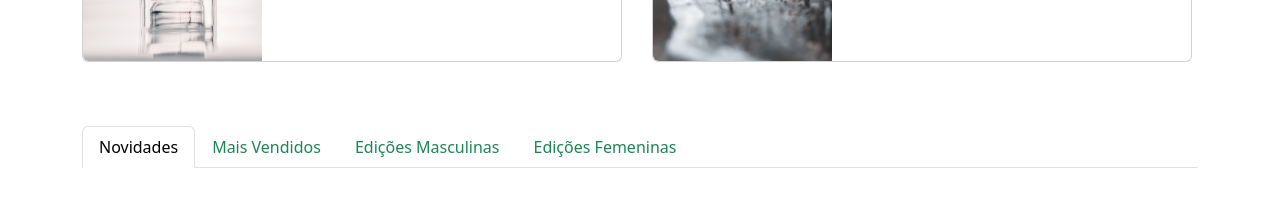
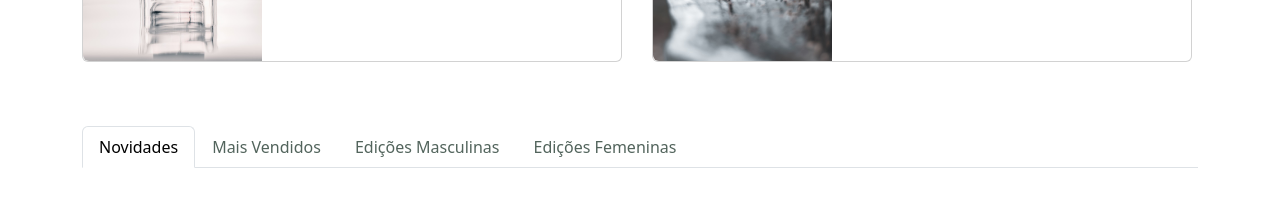
Before and after one commit to RyanVerissimo/FragranceFrontiers, a plain HTML site: page index.html in a window 1280 px wide. Shown: the part 940-1146 px from the top of the page. Drawn offline with nearby package versions, Linux system fonts and the light colour scheme.

Commit message:
ajeitando as cores dos link

```diff
--- a/assets/css/style.css
+++ b/assets/css/style.css
@@ -1,5 +1,5 @@
 :root {
-    --bs-link-color: #198754;
+    --bs-link-color: #52645c;
     --bs-link-hover-color: #146c43;
 }
 
```
